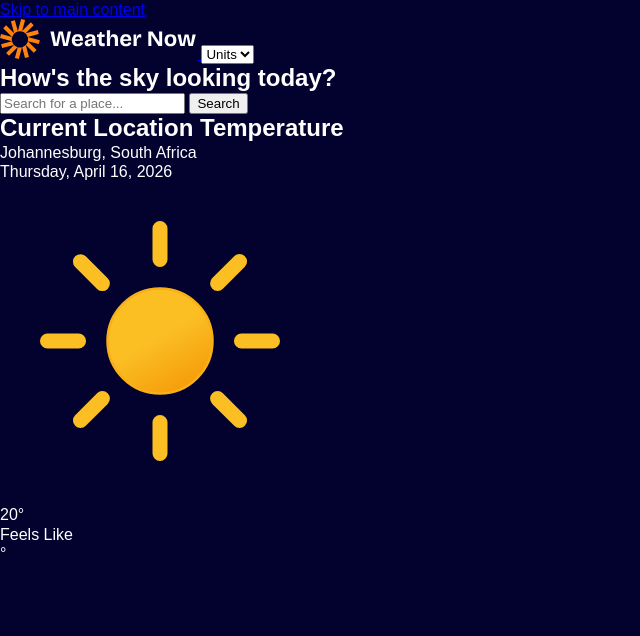
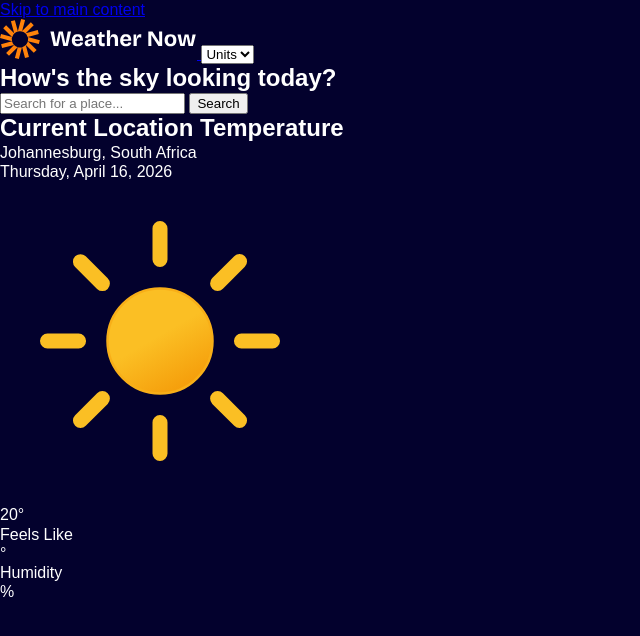
Before and after one commit to STARBOYJEDI/Weather-App3, a website built with Vite: page index.html in a window 1280 px wide. Shown: the whole page, without its empty margins (0-640 px from the left). Built offline with nearby package versions, Linux system fonts and the light colour scheme; files whose address does not match are found by name.

Commit message:
feat: add humidity display to current weather section

```diff
--- a/index.html
+++ b/index.html
@@ -57,6 +57,10 @@
               <p class="current__conditon-title">Feels Like</p>
               <p class="current__condition-value"><span id="pFeelsLike"></span>&deg;</p>
             </div>
+            <div class="block current__condition">
+              <p class="current__condition-title">Humidity</p>
+              <p class="current__condition-value"><span id="pHumidity"></span>%</p>
+            </div>
           </div>
         </section>
       </div>
```
